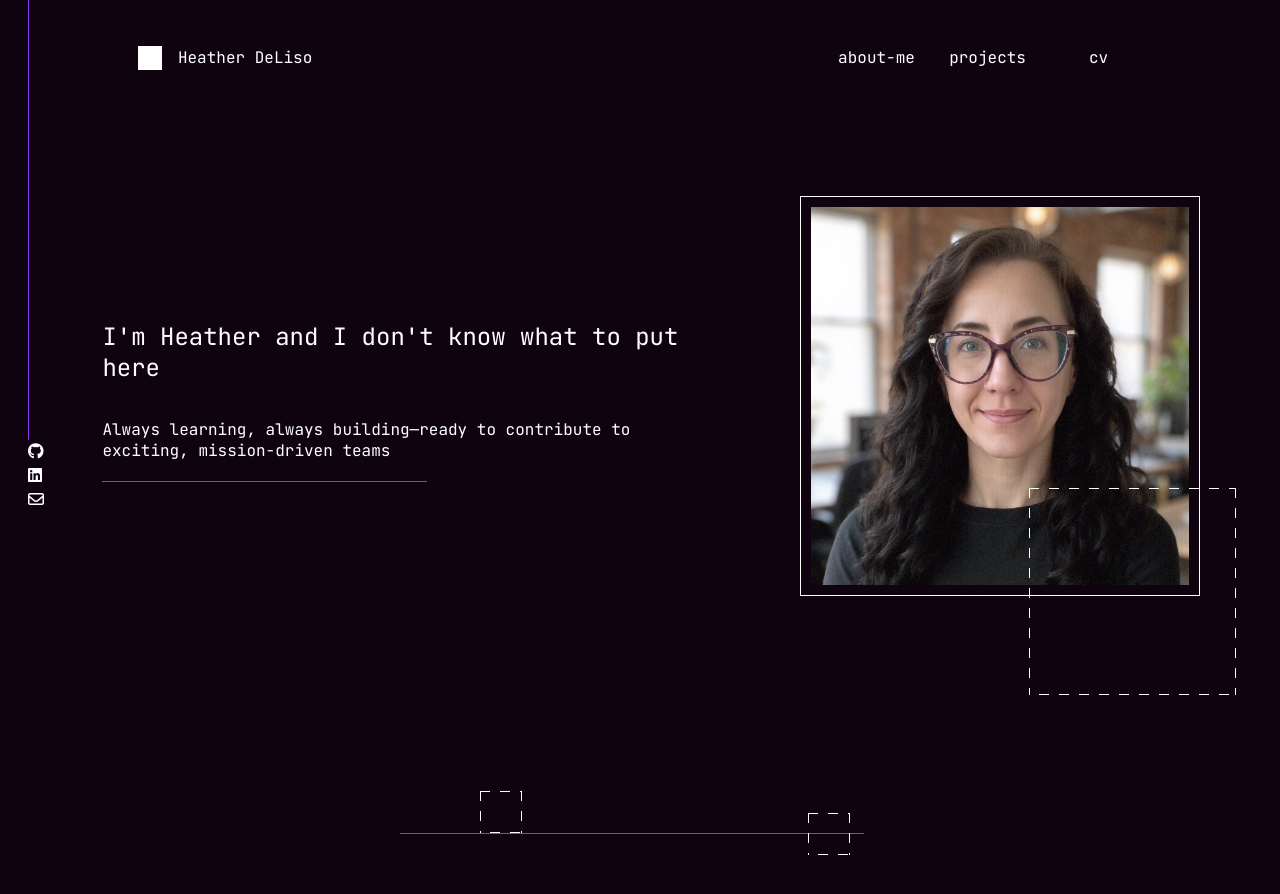
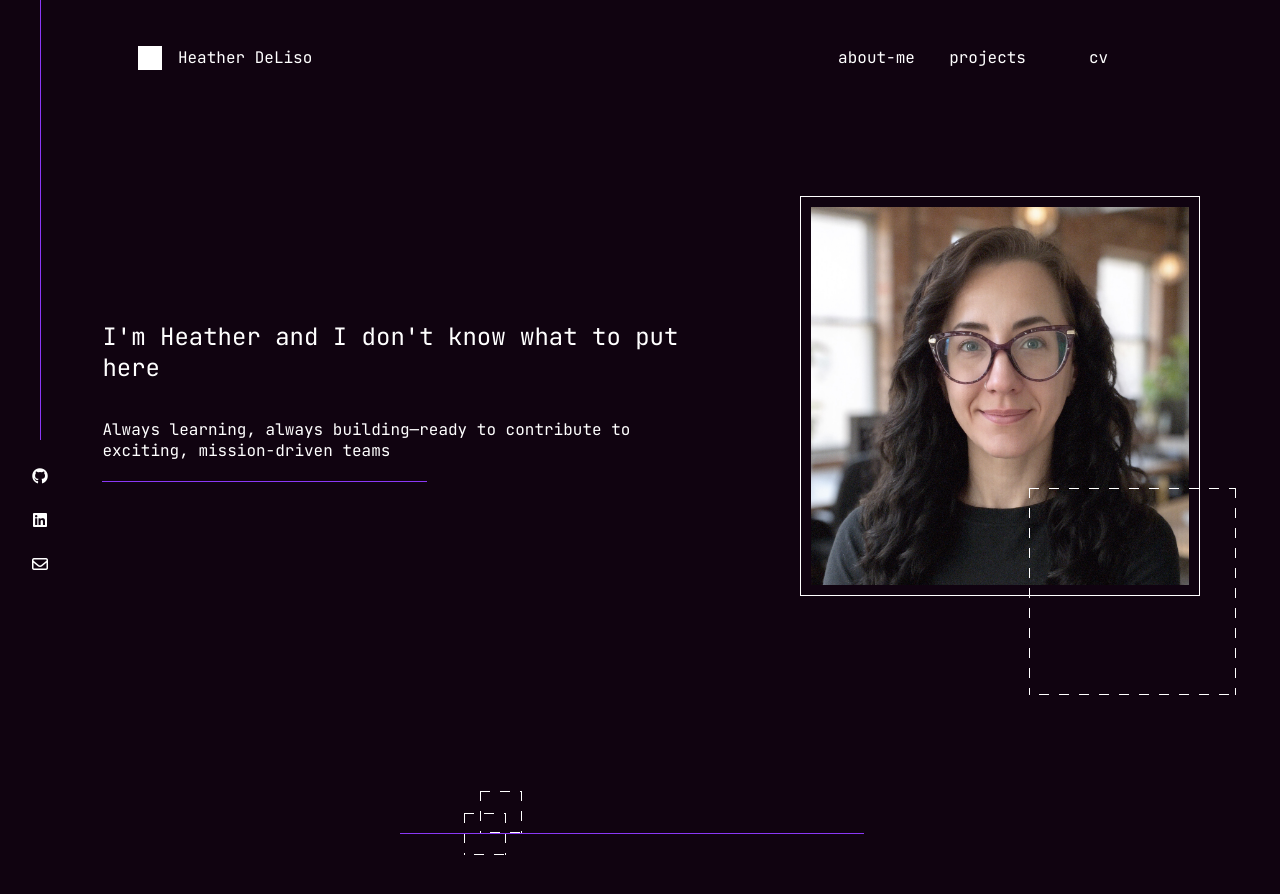
Before and after one commit to HeatherD2025/Personal_Website, a React (Vite) app: page / in a window 1280 px wide. Shown: the top 894 px of the page. Built offline with nearby package versions, Linux system fonts and the light colour scheme.

Commit message:
styling fix

```diff
--- a/src/pages/Home.jsx
+++ b/src/pages/Home.jsx
@@ -33,9 +33,9 @@ export default function Home() {
 
           <div className="accentLine3"></div>
           <div className="accentBox2"></div>
+          <div className="floatingAccentBox2"></div>
         </div>
       </div>
-      <div className="floatingAccentBox2"></div>
     </div>
     </>
   );
--- a/src/styles/main.css
+++ b/src/styles/main.css
@@ -25,6 +25,10 @@
   z-index: 10;
   height: 35.75rem;
   width: 1.5rem;
+  display: flex;
+  flex-direction: column;
+  align-items: center;
+  justify-content: space-between;
 }
 
 .accentLine1 {
@@ -124,12 +128,23 @@
 }
 
 .floatingAccentBox2 {
-  position: absolute;
+
+  grid-column: 6 / span 1;  /* align with a specific column */
+  grid-row: 1;              /* place in a specific row if needed */
+  width: 2.63rem;
+  aspect-ratio: 1 / 1;
+  z-index: 5;
+  margin-top: 50.81rem;
+
+  /* Offset it slightly without breaking layout */
+  transform: translate(4rem, 0rem);
+
+  /* position: absolute;
   height: 2.63rem;
   width: 2.63rem;
-  z-index: 8;
-  top: 50.81rem;
-  left: 50.5rem;
+  z-index: 8; */
+  /* top: 50.81rem;
+  left: 20.5rem; */
   background-image:
     linear-gradient(to right, #FFF 50%, transparent 50%),
     linear-gradient(to bottom, #FFF 50%, transparent 50%),
```
